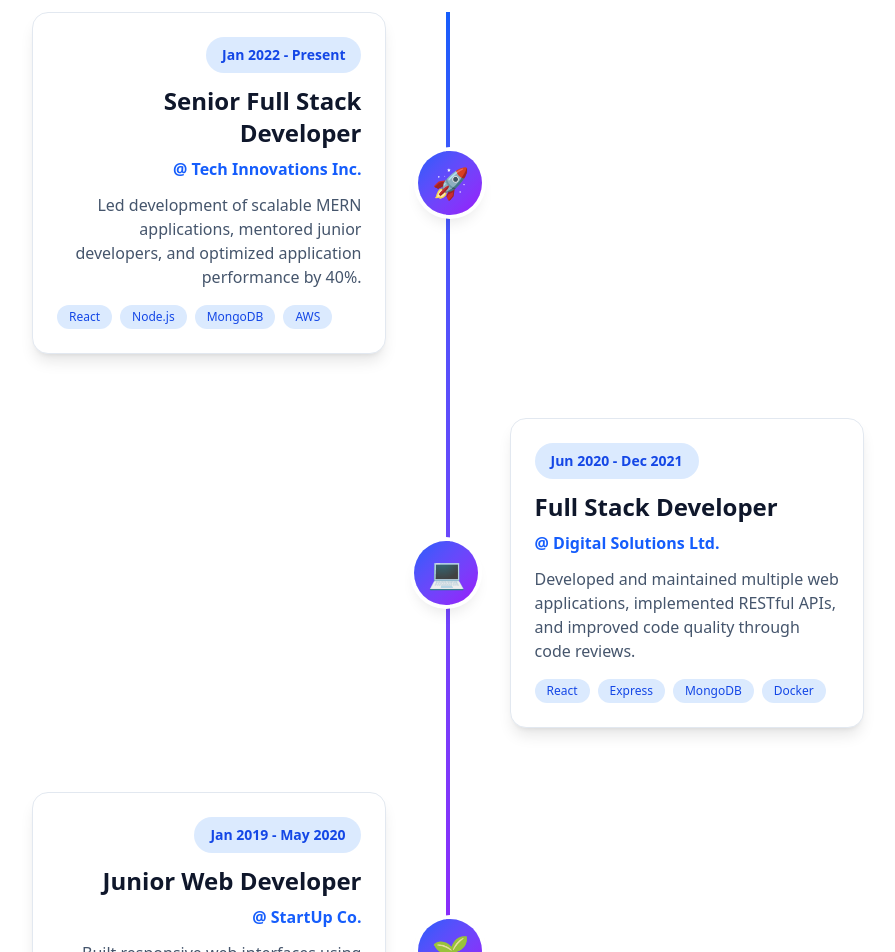
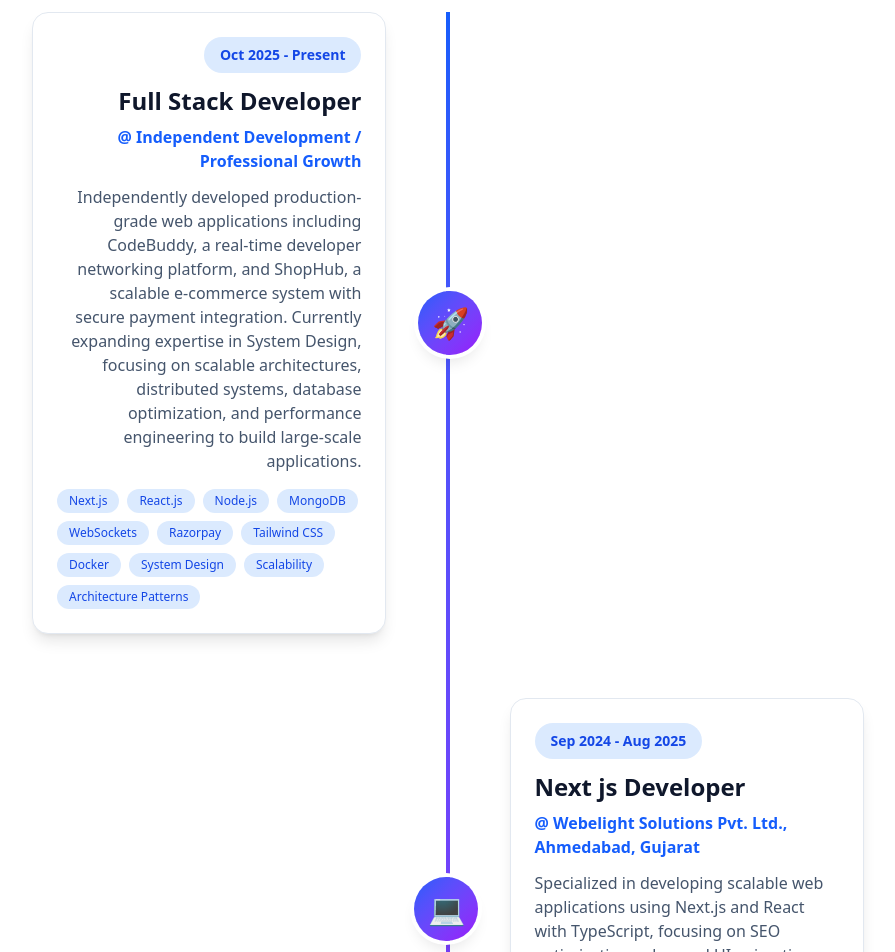
Before and after one commit to gitsforvikki/Portfolio, a Next.js app: page / in a window 1280 px wide. Shown: the part 2000-2952 px from the top of the page, without its empty margins (336-1231 px from the left). Built offline with nearby package versions, Linux system fonts and the light colour scheme.

Commit message:
update Experience section

```diff
--- a/components/sections/Experience.tsx
+++ b/components/sections/Experience.tsx
@@ -1,30 +1,58 @@
 export default function Experience() {
   const experiences = [
     {
-      company: "Tech Innovations Inc.",
-      role: "Senior Full Stack Developer",
-      duration: "Jan 2022 - Present",
+      company: "Independent Development / Professional Growth",
+      role: "Full Stack Developer",
+      duration: "Oct 2025 - Present",
       description:
-        "Led development of scalable MERN applications, mentored junior developers, and optimized application performance by 40%.",
-      skills: ["React", "Node.js", "MongoDB", "AWS"],
+        "Independently developed production-grade web applications including CodeBuddy, a real-time developer networking platform, and ShopHub, a scalable e-commerce system with secure payment integration. Currently expanding expertise in System Design, focusing on scalable architectures, distributed systems, database optimization, and performance engineering to build large-scale applications.",
+      skills: [
+        "Next.js",
+        "React.js",
+        "Node.js",
+        "MongoDB",
+        "WebSockets",
+        "Razorpay",
+        "Tailwind CSS",
+        "Docker",
+        "System Design",
+        "Scalability",
+        "Architecture Patterns",
+      ],
       icon: "🚀",
     },
     {
-      company: "Digital Solutions Ltd.",
-      role: "Full Stack Developer",
-      duration: "Jun 2020 - Dec 2021",
+      company: "Webelight Solutions Pvt. Ltd., Ahmedabad, Gujarat",
+      role: "Next js Developer",
+      duration: "Sep 2024 - Aug 2025",
       description:
-        "Developed and maintained multiple web applications, implemented RESTful APIs, and improved code quality through code reviews.",
-      skills: ["React", "Express", "MongoDB", "Docker"],
+        "Specialized in developing scalable web applications using Next.js and React with TypeScript, focusing on SEO optimization, advanced UI animations, and Docker-based deployment.",
+      skills: [
+        "Next js",
+        "React js",
+        "Javascript",
+        "Typescript",
+        "Docker",
+        "Tailwind css",
+        "SEO",
+        "Animation",
+      ],
       icon: "💻",
     },
     {
-      company: "StartUp Co.",
-      role: "Junior Web Developer",
-      duration: "Jan 2019 - May 2020",
+      company: "Webelight Solutions Pvt. Ltd., Ahmedabad, Gujarat",
+      role: "React js Intern",
+      duration: "May 2024 - Sep 2024",
       description:
-        "Built responsive web interfaces using React, collaborated with designers, and contributed to backend development.",
-      skills: ["JavaScript", "React", "HTML/CSS", "Firebase"],
+        "Completed a React.js internship focused on building responsive UI, integrating APIs, managing state with Redux, and developing modern web interfaces using Tailwind CSS.",
+      skills: [
+        "JavaScript",
+        "React",
+        "API Integration",
+        "Tailwind css",
+        "HTML/CSS",
+        "React Redux",
+      ],
       icon: "🌱",
     },
   ];
```
